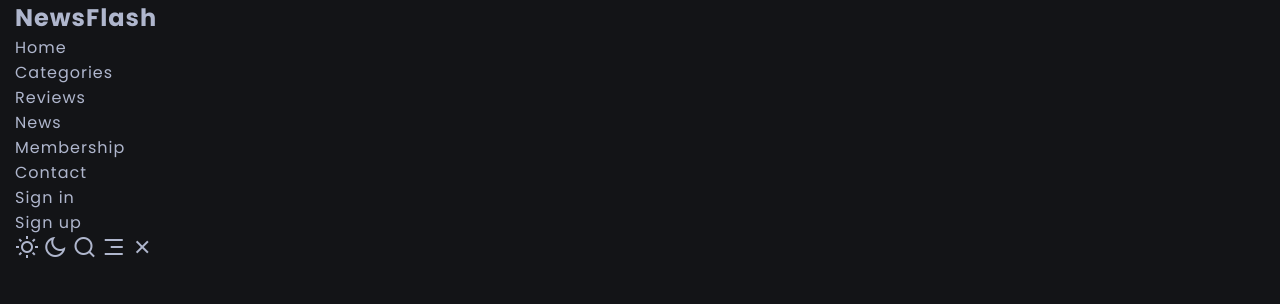
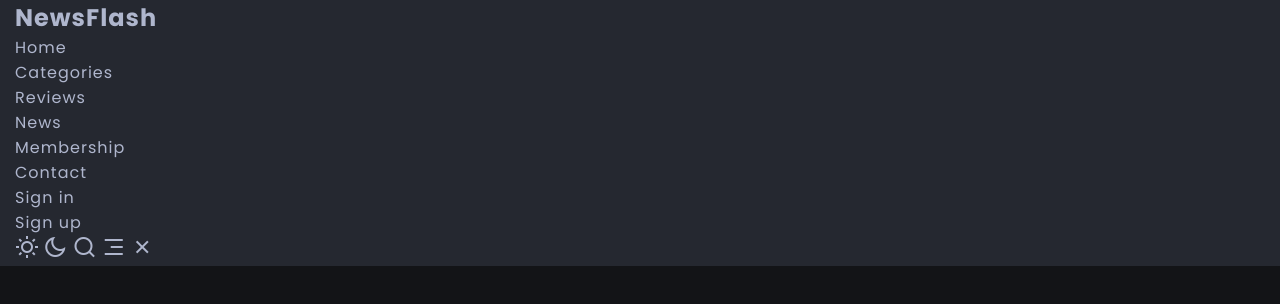
Before and after one commit to DanielCanaviriMenaWebDeveloper/Blog-with-HTML-CSS-and-JS, a plain HTML site: page index.html in a window 1280 px wide. Drawn offline with nearby package versions, Linux system fonts and the light colour scheme.

Commit message:
Header - CSS

```diff
--- a/assets/css/main.css
+++ b/assets/css/main.css
@@ -100,6 +100,16 @@ body.light-theme {
 }
 
 /* Header */
+.header {
+    background-color: var(--secondary-background-color);
+    position: fixed;
+    top: 0;
+    left: 0;
+    width: 100%;
+    z-index: 999;
+
+}
+
 
 /* Header JavaScript Styles */
 
```
